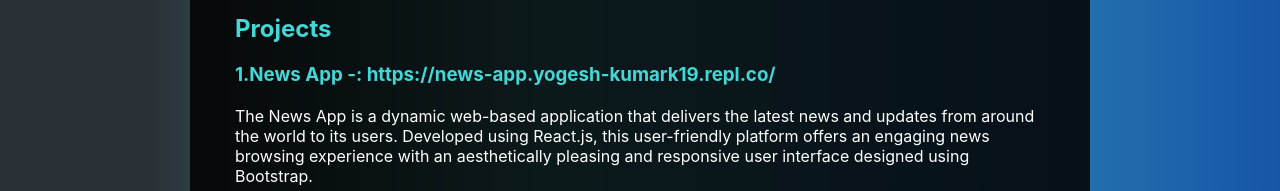
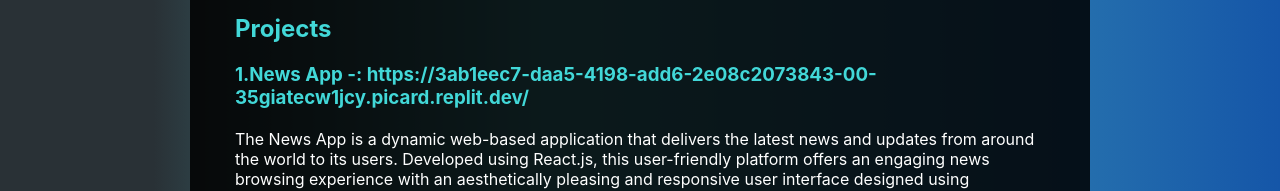
Before and after one commit to Yogesh8427/my-portfoliyo, a React (Create React App) app: page / in a window 1280 px wide. Shown: the part 577-768 px from the top of the page. Built offline with nearby package versions, Linux system fonts and the light colour scheme.

Commit message:
Update news app linkjs

```diff
--- a/src/component/Project.js
+++ b/src/component/Project.js
@@ -5,7 +5,7 @@
         <div className={style.project} id='project'>
             <div className={style.con}>
             <h2>Projects</h2><br />
-            <a href=" https://3ab1eec7-daa5-4198-add6-2e08c2073843-00-3n5cyk698ct0c.global.replit.dev/"><h3>1.News App -: https://news-app.yogesh-kumark19.repl.co/</h3></a><br />
+            <a href=" https://3ab1eec7-daa5-4198-add6-2e08c2073843-00-35giatecw1jcy.picard.replit.dev/"><h3>1.News App -: https://3ab1eec7-daa5-4198-add6-2e08c2073843-00-35giatecw1jcy.picard.replit.dev/</h3></a><br />
             <p>The News App is a dynamic web-based application that delivers the latest news and updates from around the world to its users. Developed using React.js, this user-friendly platform offers an engaging news browsing experience with an aesthetically pleasing and responsive user interface designed using Bootstrap.</p><br />
             <h2>Key Features:</h2>
             <ul>
```
